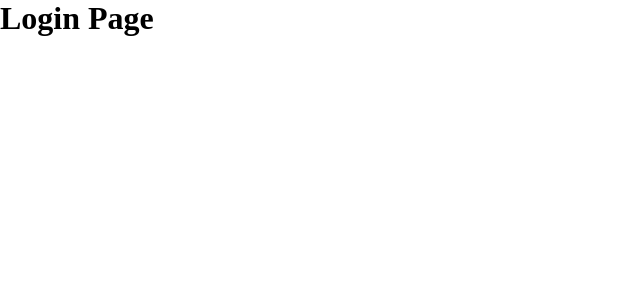
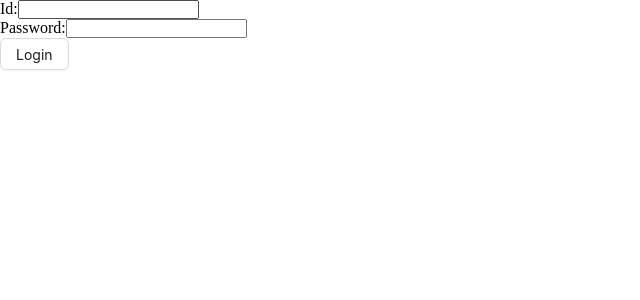
Before and after one commit to 001Rakib/ph-university-frontend, a React (Vite) app: page /login in a window 1280 px wide. Shown: the top 300 px of the page, without its empty margins (0-640 px from the left). Built offline with nearby package versions, Linux system fonts and the light colour scheme.

Commit message:
implemented set user to local state and set refresh toke to cookie

```diff
--- a/package.json
+++ b/package.json
@@ -13,6 +13,7 @@
     "@ant-design/icons": "^5.3.7",
     "@reduxjs/toolkit": "^2.2.6",
     "antd": "^5.19.0",
+    "jwt-decode": "^4.0.0",
     "react": "^18.3.1",
     "react-dom": "^18.3.1",
     "react-hook-form": "^7.52.0",
--- a/src/pages/Login.tsx
+++ b/src/pages/Login.tsx
@@ -1,8 +1,43 @@
+import { Button } from "antd";
+import { useForm } from "react-hook-form";
+import { useLoginMutation } from "../redux/features/auth/authApi";
+import { useAppDispatch } from "../redux/hooks";
+import { setUser } from "../redux/features/auth/authSlice";
+import { verifyToken } from "../utils/verifyToken";
+
+// type TUserInfo = {
+//   id: string;
+//   password: string;
+// };
+
 const Login = () => {
+  const dispatch = useAppDispatch();
+  const { register, handleSubmit } = useForm();
+  const [login, { error }] = useLoginMutation();
+
+  const onSubmit = async (data) => {
+    const userInfo = {
+      id: data.id,
+      password: data.password,
+    };
+
+    const res = await login(userInfo).unwrap();
+    const user = verifyToken(res.data.accessToken);
+    dispatch(setUser({ user: user, token: res.data.accessToken }));
+  };
+
   return (
-    <div>
-      <h1>Login Page</h1>
-    </div>
+    <form onSubmit={handleSubmit(onSubmit)}>
+      <div>
+        <label htmlFor="id">Id:</label>
+        <input type="text" id="id" {...register("id")} />
+      </div>
+      <div>
+        <label htmlFor="password">Password:</label>
+        <input type="text" id="password" {...register("password")} />
+      </div>
+      <Button htmlType="submit">Login</Button>
+    </form>
   );
 };
 
--- a/src/redux/api/baseApi.ts
+++ b/src/redux/api/baseApi.ts
@@ -2,6 +2,9 @@
 
 export const baseApi = createApi({
   reducerPath: "baseApi",
-  baseQuery: fetchBaseQuery({ baseUrl: "http://localhost:5000/api/v1" }),
+  baseQuery: fetchBaseQuery({
+    baseUrl: "http://localhost:5000/api/v1",
+    credentials: "include",
+  }),
   endpoints: () => ({}),
 });
--- a/src/redux/store.ts
+++ b/src/redux/store.ts
@@ -1,10 +1,14 @@
 import { configureStore } from "@reduxjs/toolkit";
 import authReducer from "./features/auth/authSlice";
+import { baseApi } from "./api/baseApi";
 
 export const store = configureStore({
   reducer: {
+    [baseApi.reducerPath]: baseApi.reducer,
     auth: authReducer,
   },
+  middleware: (gerDefaultMiddlewares) =>
+    gerDefaultMiddlewares().concat(baseApi.middleware),
 });
 
 // Infer the `RootState` and `AppDispatch` types from the store itself
--- /dev/null
+++ b/src/utils/verifyToken.ts
@@ -0,0 +1,5 @@
+import { jwtDecode } from "jwt-decode";
+
+export const verifyToken = (token: string) => {
+  return jwtDecode(token);
+};
```
Also changed, not shown: 1 other file (tests, documents, lock files or other folders).
